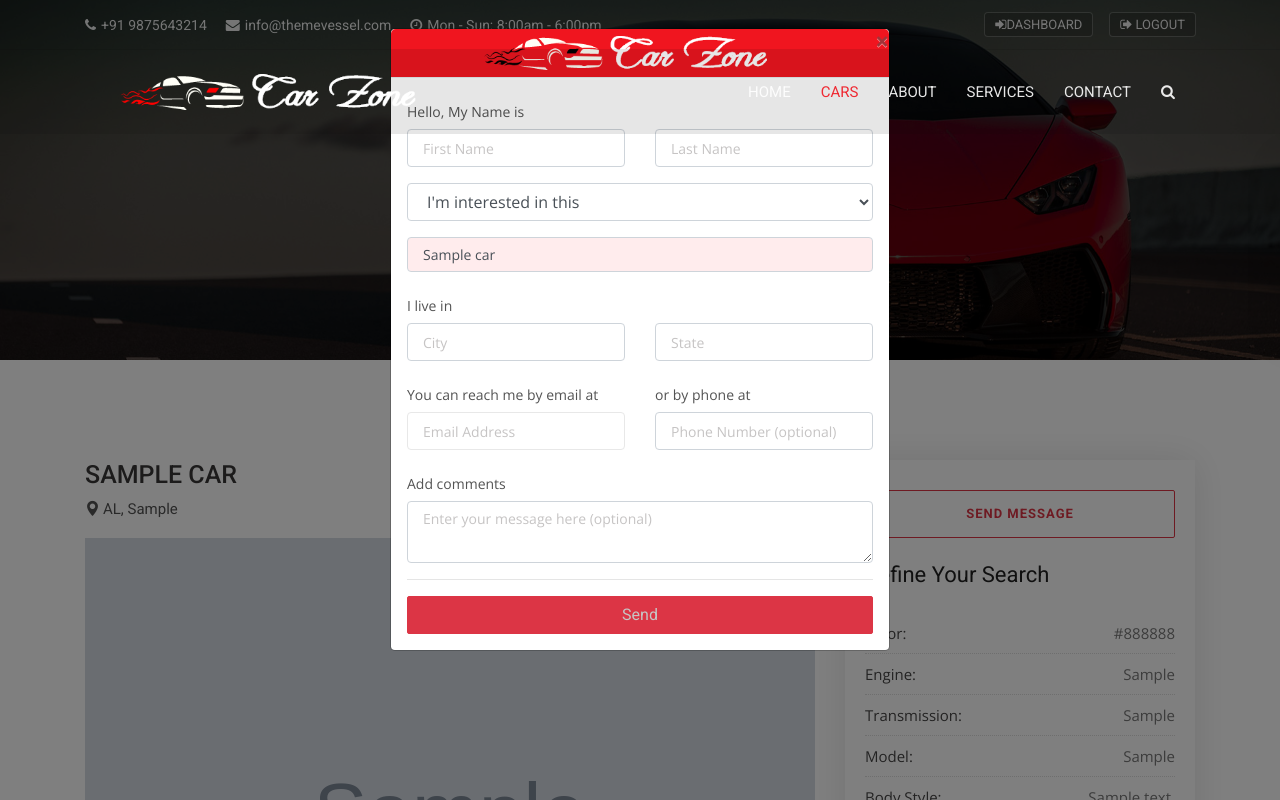
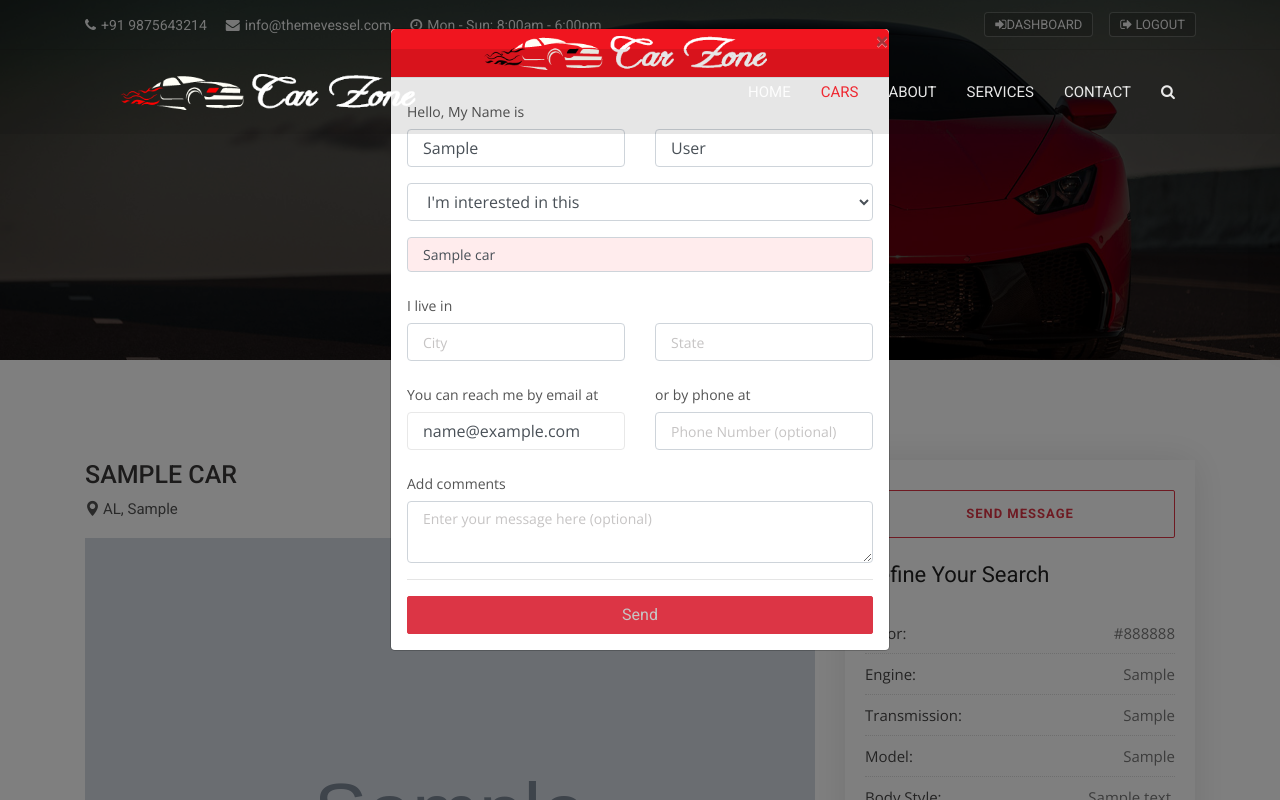
Before and after one commit to rakesh0903/carzone-project, a Django app: page /cars/1/ in a window 1280 px wide, after a click on "SEND MESSAGE". Run offline with Django 4.2, Linux system fonts and the light colour scheme; a user stored in the database is signed in; tables that the repository leaves empty hold one stand-in row (values such as "Sample post"); grey boxes marked "Sample" are stand-in pictures; some libraries are stand-ins or nearby versions.

Commit message:
sending email

```diff
--- a/templates/cars/car_detail.html
+++ b/templates/cars/car_detail.html
@@ -224,10 +224,12 @@
                                     <label for="name" class="col-form-label">Hello, My Name is</label>
                                     <div class="row">
                                         <div class="col">
-                                        <input type="text" name="first_name" class="form-control" placeholder="First Name" required>
+                                        <input type="text" name="first_name" class="form-control" placeholder="First Name"
+                                        {% if user.is_authenticated %} value="{{ user.first_name }}" {% endif %} required>
                                         </div>
                                         <div class="col">
-                                        <input type="text" name="last_name" class="form-control" placeholder="Last Name" required>
+                                        <input type="text" name="last_name" class="form-control" placeholder="Last Name"
+                                        {% if user.is_authenticated %} value="{{ user.last_name }}" {% endif %} required>
                                         </div>
                                     </div>
                                     </div>
@@ -260,7 +262,8 @@
                                     <div class="row">
                                         <div class="col">
                                             <label for="name" class="col-form-label">You can reach me by email at</label>
-                                        <input type="email" name="email" class="form-control" placeholder="Email Address" required>
+                                        <input type="email" name="email" class="form-control" placeholder="Email Address"
+                                        {% if user.is_authenticated %} value="{{ user.email }}" {% endif %} required>
                                         </div>
                                         <div class="col">
                                             <label for="phone" class="col-form-label">or by phone at</label>
```
Also changed, not shown: carzone/settings.py (+7 -0 lines), contacts/views.py (+20 -0 lines).
